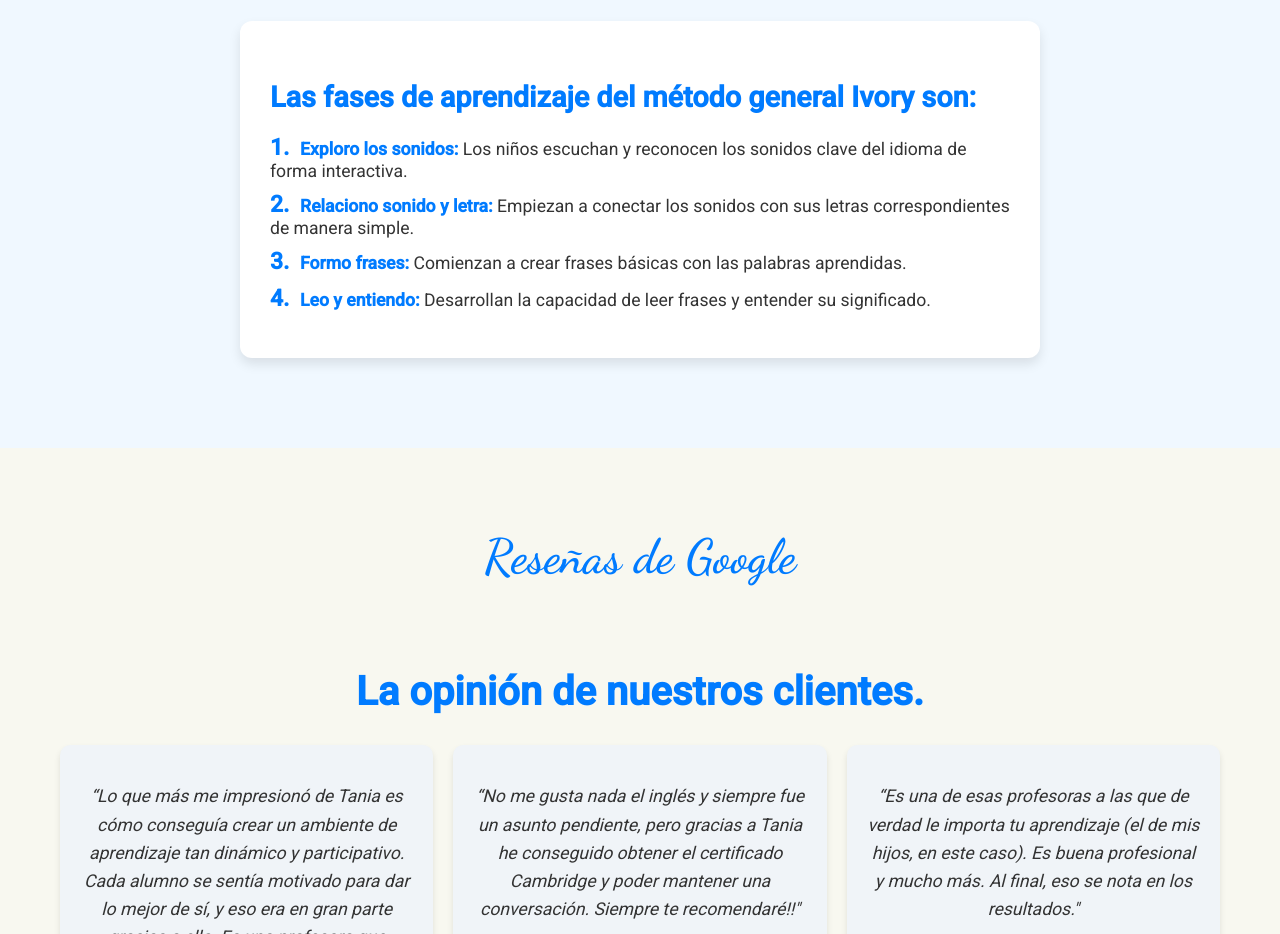
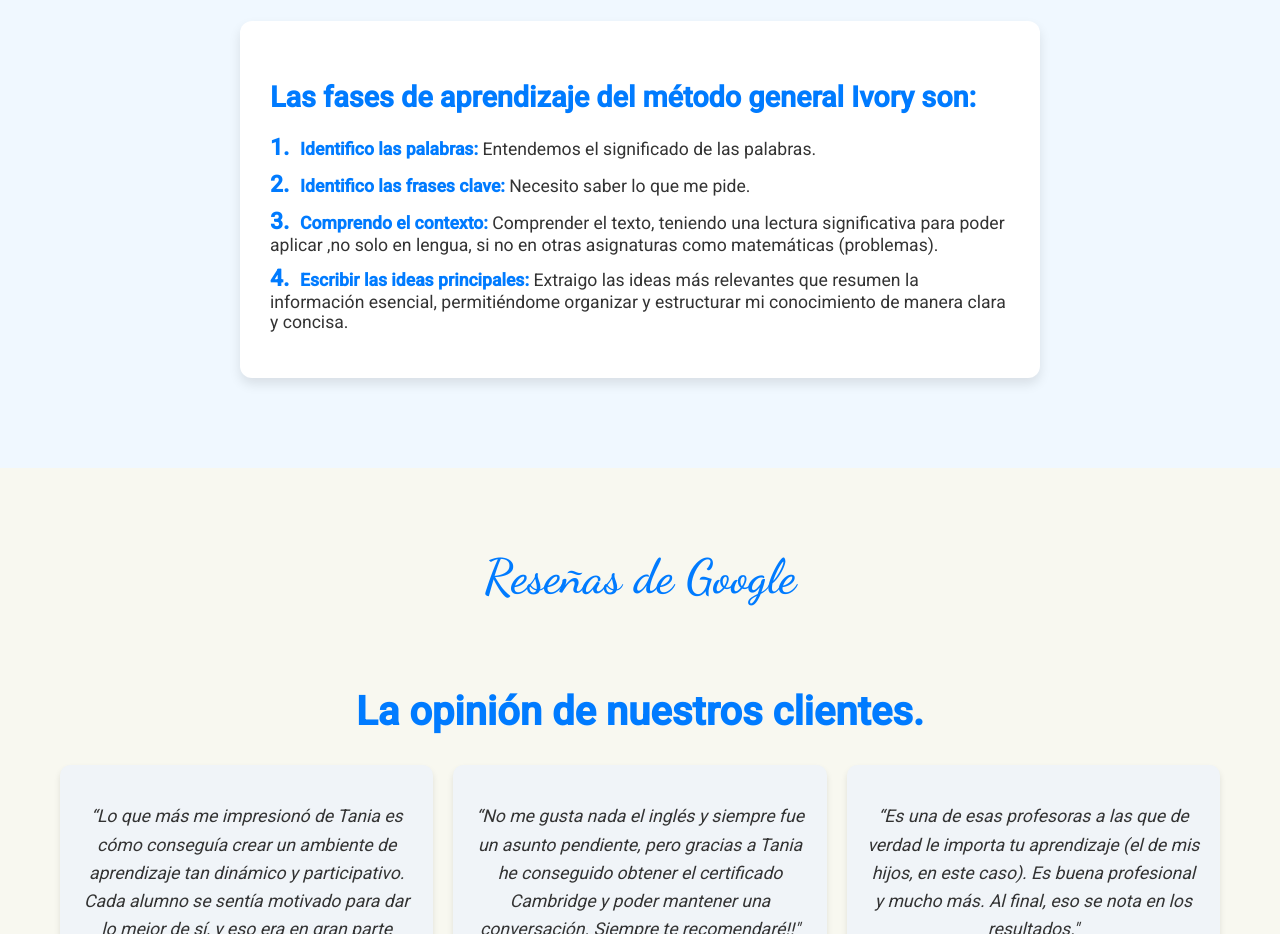
Before and after one commit to AnuarA3/ivory_web, a plain HTML site: page index.html in a window 1280 px wide. Shown: the part 1400-2334 px from the top of the page. Drawn offline with Linux system fonts and the light colour scheme.

Commit message:
update-metodología

```diff
--- a/index.html
+++ b/index.html
@@ -108,10 +108,10 @@
     <div class="metodologia-box">
         <h3>Las fases de aprendizaje del método general Ivory son:</h3>
         <ol>
-            <li><strong>Exploro los sonidos:</strong> Los niños escuchan y reconocen los sonidos clave del idioma de forma interactiva.</li>
-            <li><strong>Relaciono sonido y letra:</strong> Empiezan a conectar los sonidos con sus letras correspondientes de manera simple.</li>
-            <li><strong>Formo frases:</strong> Comienzan a crear frases básicas con las palabras aprendidas.</li>
-            <li><strong>Leo y entiendo:</strong> Desarrollan la capacidad de leer frases y entender su significado.</li>
+            <li><strong>Identifico las palabras:</strong> Entendemos el significado de las palabras.</li>
+            <li><strong>Identifico las frases clave:</strong> Necesito saber lo que me pide.</li>
+            <li><strong>Comprendo el contexto:</strong> Comprender el texto, teniendo una lectura significativa para poder aplicar ,no solo en lengua, si no en otras asignaturas como matemáticas (problemas).</li>
+            <li><strong>Escribir las ideas principales:</strong> Extraigo las ideas más relevantes que resumen la información esencial, permitiéndome organizar y estructurar mi conocimiento de manera clara y concisa.</li>
         </ol>
     </div>
         </div>
--- a/styles.css
+++ b/styles.css
@@ -211,6 +211,7 @@
         align-content: center;
         margin-right: -20px;
     }
+
 }
 
 /* Estilo del título principal */
```
Also changed, not shown: 1 other file.
